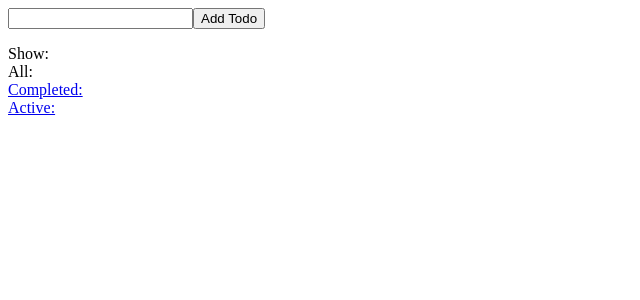
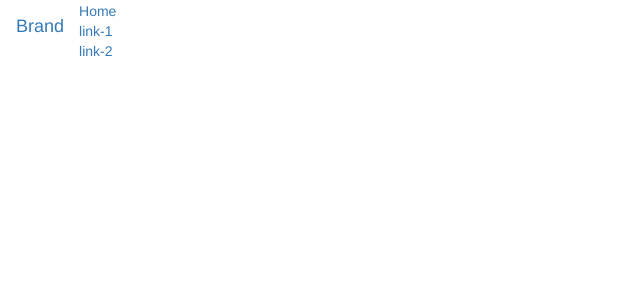
Before and after one commit to kingduy119/NodeJS, a React (Create React App) app in the folder client/: page / in a window 1280 px wide. Shown: the top 300 px of the page, without its empty margins (0-640 px from the left). Built offline with nearby package versions, Linux system fonts and the light colour scheme.

Commit message:
+ Add Navigation

```diff
--- a/client/package.json
+++ b/client/package.json
@@ -31,7 +31,8 @@
     "redux-promise-middleware": "^6.1.2",
     "redux-thunk": "^2.3.0",
     "sass-loader": "^8.0.0",
-    "style-loader": "^1.1.2"
+    "style-loader": "^1.1.2",
+    "typescript": "^3.7.5"
   },
   "scripts": {
     "start": "react-scripts start",
--- a/client/src/components/App.js
+++ b/client/src/components/App.js
@@ -3,13 +3,16 @@ import AddTodo from '../containers/AddTodo';
 import VisibleTodoList from '../containers/VisibleTodoList';
 import Footer from '../components/Footer';
 
+import Navigation from '../components/navbar/Navigation';
+
 class App extends Component {
     render() {
         return (
             <div>
-                <AddTodo/>
+                {/* <AddTodo/>
                 <VisibleTodoList />
-                <Footer />
+                <Footer /> */}
+                <Navigation/>
             </div>
         );
     }
--- /dev/null
+++ b/client/src/components/navbar/Navigation.js
@@ -0,0 +1,43 @@
+import React, {
+    Component
+} from 'react';
+
+import {
+    BrowserRouter as Router,
+    Switch,
+    Route,
+    Link
+} from 'react-router-dom';
+
+import {
+    Navbar,
+    Nav,
+    Form
+} from 'react-bootstrap'
+
+const Navigation = () => {
+    return (
+    <Navbar bg="light" expand="lg">
+
+        <Navbar.Brand href="/home">Brand</Navbar.Brand>
+        <Nav
+            activeKey="/home"
+        >
+            <Nav.Item>
+                <Nav.Link href="/home">Home</Nav.Link>
+            </Nav.Item>
+
+            <Nav.Item>
+                <Nav.Link href="/link1">link-1</Nav.Link>
+            </Nav.Item>
+
+            <Nav.Item>
+                <Nav.Link href="/link-2">link-2</Nav.Link>
+            </Nav.Item>
+        </Nav>
+    </Navbar>
+    );
+}
+
+
+export default Navigation;
--- a/client/src/index.js
+++ b/client/src/index.js
@@ -2,6 +2,8 @@ import React from 'react';
 import { render } from 'react-dom';
 import Root from './components/Root';
 import * as serviceWorker from './serviceWorker';
+
+import 'bootstrap/dist/css/bootstrap.min.css';
 
 render(
     <Root/>
```
